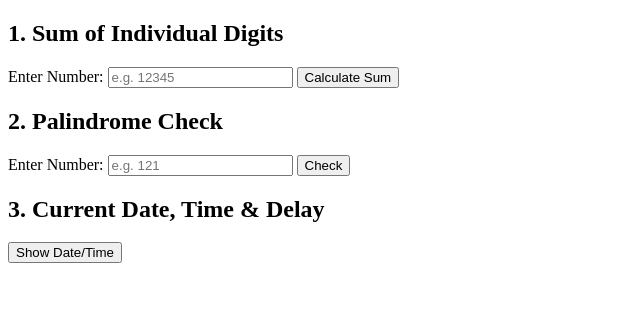
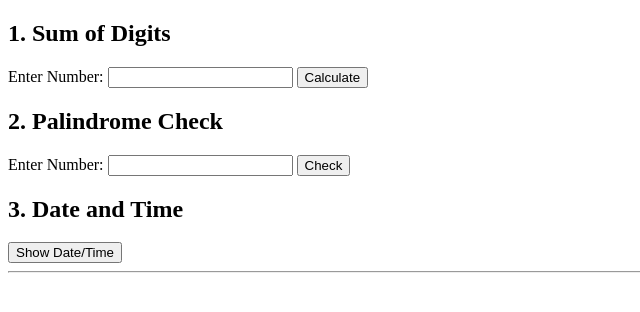
Before and after one commit to smokeyshawn18/BScCSIT, a PHP site: page /lab13.php in a window 1280 px wide. Shown: the top 312 px of the page, without its empty margins (0-640 px from the left). Run offline with PHP 8.4, Linux system fonts and the light colour scheme.

Commit message:
updated web l13

```diff
--- a/fifthsem/webtechnology/lab13.php
+++ b/fifthsem/webtechnology/lab13.php
@@ -2,47 +2,29 @@
 <html>
 <head>
     <title>PHP Lab Programs</title>
-    <!-- <style>
-        body { font-family: Arial; margin: 40px; background: #f4f4f4; }
-        .container { max-width: 700px; margin: auto; background: white; padding: 30px; border-radius: 10px; box-shadow: 0 4px 10px rgba(0,0,0,0.1); }
-        h2 { color: #333; border-bottom: 2px solid #007bff; padding-bottom: 10px; }
-        .program { margin: 25px 0; padding: 20px; background: #f8f9fa; border-radius: 8px; border-left: 4px solid #007bff; }
-        input, button { padding: 10px; margin: 5px; border-radius: 5px; border: 1px solid #ddd; }
-        button { background: #007bff; color: white; cursor: pointer; }
-        button:hover { background: #0056b3; }
-        .result { background: #d4edda; padding: 15px; margin-top: 10px; border-radius: 5px; font-weight: bold; }
-    </style> -->
 </head>
 <body>
-    <div class="container">
 
+<h2>1. Sum of Digits</h2>
+<form method="post">
+    Enter Number: <input type="number" name="digitsNum">
+    <button type="submit" name="sumBtn">Calculate</button>
+</form>
 
-        <!-- 1. Sum of Digits -->
-        <div class="program">
-            <h2>1. Sum of Individual Digits</h2>
-            Enter Number: <input type="number" id="digitsNum" placeholder="e.g. 12345">
-            <button onclick="sumDigits()">Calculate Sum</button>
-            <div id="digitsResult"></div>
-        </div>
+<h2>2. Palindrome Check</h2>
+<form method="post">
+    Enter Number: <input type="number" name="palNum">
+    <button type="submit" name="palBtn">Check</button>
+</form>
 
-        <!-- 2. Palindrome Check -->
-        <div class="program">
-            <h2>2. Palindrome Check</h2>
-            Enter Number: <input type="number" id="palindromeNum" placeholder="e.g. 121">
-            <button onclick="checkPalindrome()">Check</button>
-            <div id="palindromeResult"></div>
-        </div>
+<h2>3. Date and Time</h2>
+<form method="post">
+    <button type="submit" name="timeBtn">Show Date/Time</button>
+</form>
 
-        <!-- 3. Date Time Delay -->
-        <div class="program">
-            <h2>3. Current Date, Time & Delay</h2>
-            <button onclick="showDateTime()">Show Date/Time</button>
-            <div id="datetimeResult"></div>
-        </div>
-    </div>
+<hr>
 
 <?php
-    // PHP Functions
 function sumOfDigits($num) {
     $sum = 0;
     while ($num > 0) {
@@ -61,65 +43,26 @@
     }
     return $original == $reverse;
 }
+
+// Handle Sum
+if (isset($_POST['sumBtn'])) {
+    $num = $_POST['digitsNum'];
+    echo "<p><b>Sum of digits of $num = " . sumOfDigits($num) . "</b></p>";
+}
+
+// Handle Palindrome
+if (isset($_POST['palBtn'])) {
+    $num = $_POST['palNum'];
+    $result = isPalindrome($num) ? "PALINDROME" : "NOT PALINDROME";
+    echo "<p><b>$num is $result</b></p>";
+}
+
+// Handle Date/Time
+if (isset($_POST['timeBtn'])) {
+    echo "<p><b>Date:</b> " . date("Y-m-d H:i:s") . "</p>";
+    echo "<p><b>Formatted:</b> " . date("d M Y, l") . "</p>";
+}
 ?>
 
-    <script>
-        // JavaScript calls to PHP via AJAX simulation (for demo)
-        function sumDigits() {
-            const num = document.getElementById('digitsNum').value;
-            if (!num) {
-                document.getElementById('digitsResult').innerHTML = '<span style="color:red;">Enter number!</span>';
-                return;
-            }
-
-            // Pure JS implementation (same logic as PHP)
-            let sum = 0, n = parseInt(num);
-            while (n > 0) {
-                sum += n % 10;
-                n = Math.floor(n / 10);
-            }
-            document.getElementById('digitsResult').innerHTML =
-                `<div class="result">Sum of digits of ${num} = ${sum}</div>`;
-        }
-
-        function checkPalindrome() {
-            const num = document.getElementById('palindromeNum').value;
-            if (!num) {
-                document.getElementById('palindromeResult').innerHTML = '<span style="color:red;">Enter number!</span>';
-                return;
-            }
-
-            // Pure JS implementation (same logic as PHP)
-            const original = parseInt(num);
-            let reverse = 0, n = original;
-            while (n > 0) {
-                reverse = reverse * 10 + n % 10;
-                n = Math.floor(n / 10);
-            }
-
-            const result = original === reverse ? 'PALINDROME' : 'NOT PALINDROME';
-            document.getElementById('palindromeResult').innerHTML =
-                `<div class="result">${num} is ${result}</div>`;
-        }
-
-        function showDateTime() {
-            // PHP Date/Time
-            const phpDate = '<?php echo date("Y-m-d H:i:s"); ?>';
-            const phpFormatted = '<?php echo date("d M Y, l"); ?>';
-
-            // JavaScript Date/Time + Delay demo
-            const now = new Date();
-            const jsDate = now.toLocaleString();
-
-            document.getElementById('datetimeResult').innerHTML = `
-                <div class="result">
-                    <strong>PHP Date:</strong> ${phpDate}<br>
-                    <strong>PHP Formatted:</strong> ${phpFormatted}<br>
-                    <strong>JavaScript:</strong> ${jsDate}<br>
-                    <em>Demo shows PHP server time vs client time</em>
-                </div>
-            `;
-        }
-    </script>
 </body>
 </html>
```
Also changed, not shown: 3 other files. Lines whose indentation alone changed are shown as unchanged.
